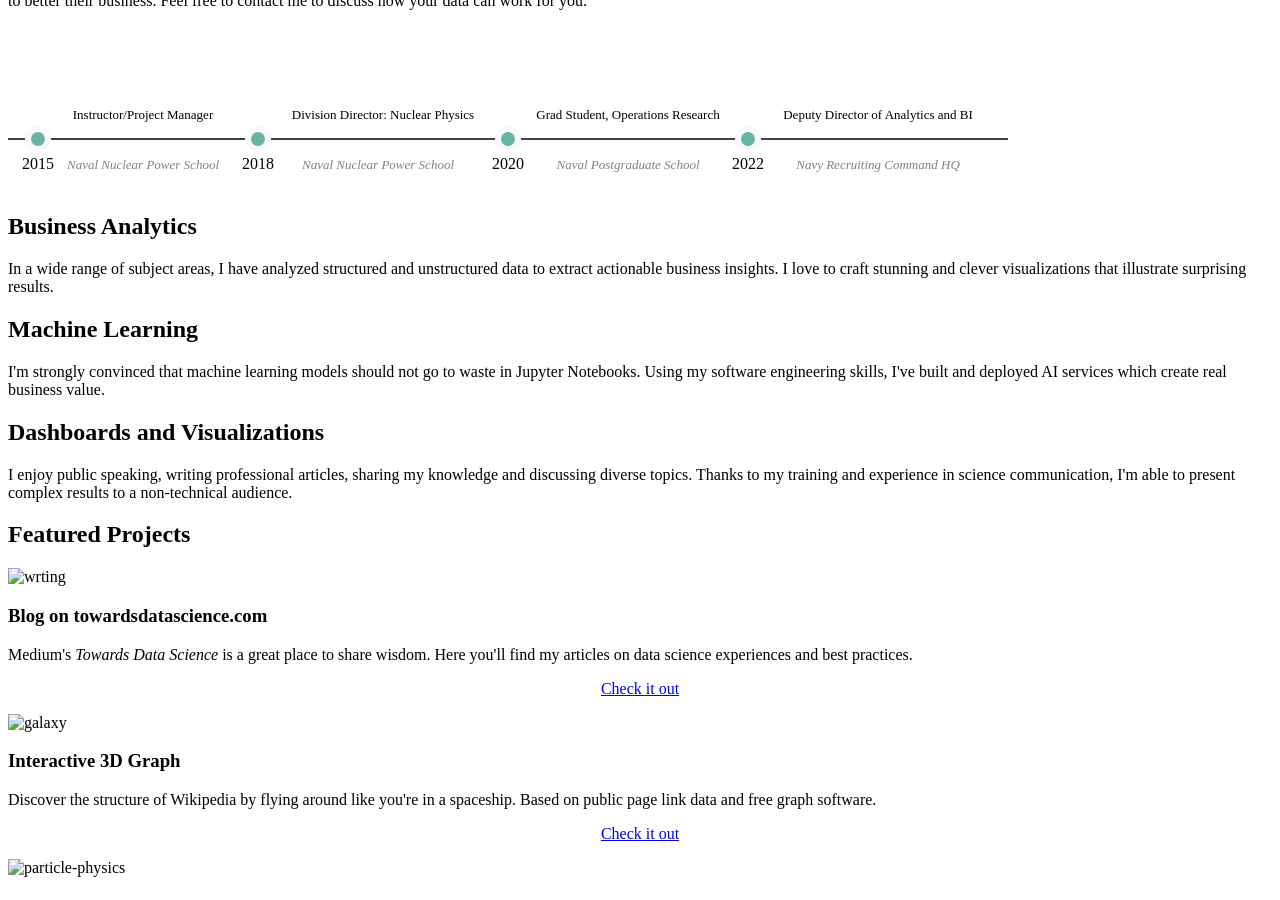
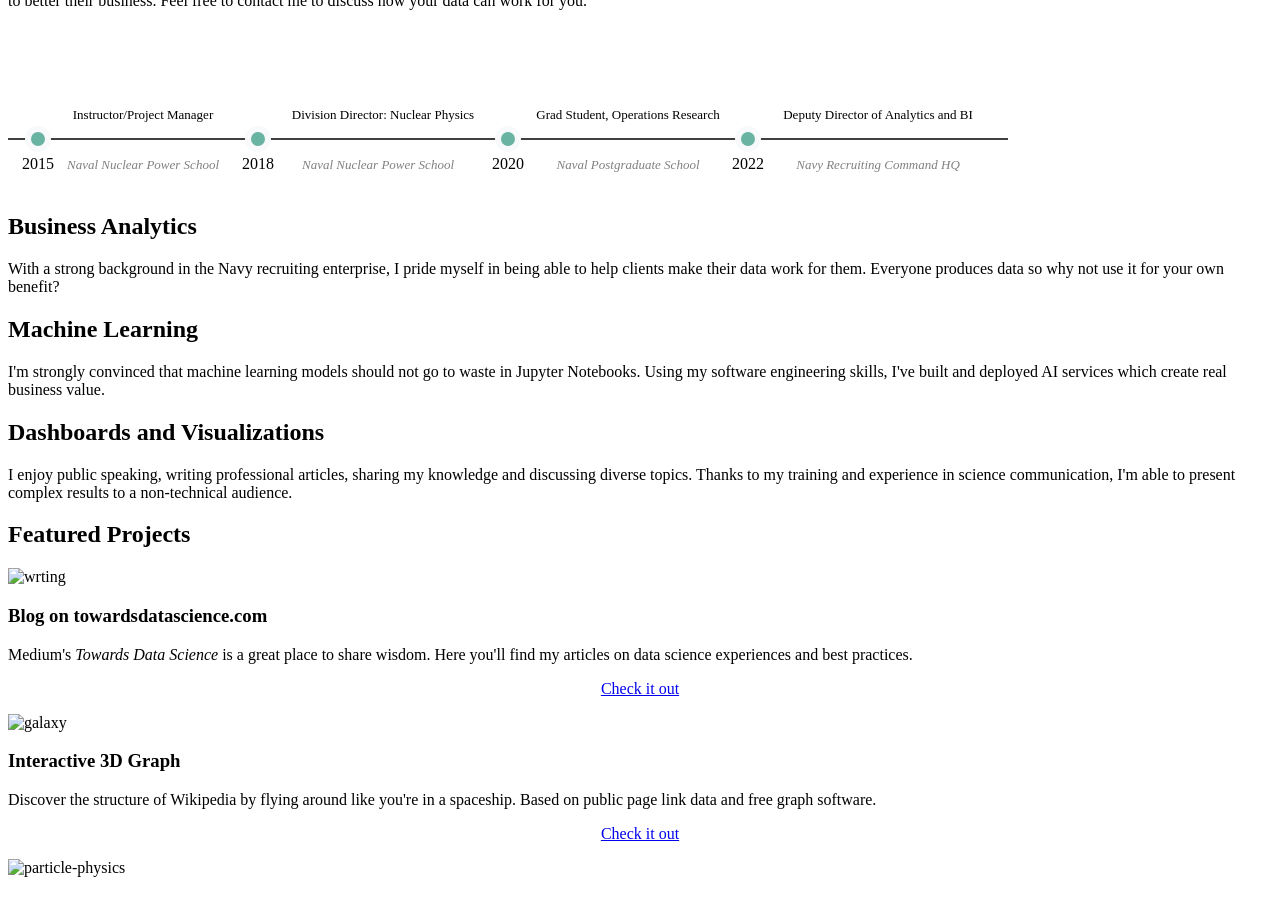
Before and after one commit to erikvvargas/king_vargas_analytics, a Jekyll site: the page built from index.html, in a window 1280 px wide and 900 px high, scrolled down 664 px. Built offline with Jekyll 4.4.1, drawn with Linux system fonts in a browser that asks for light colours.

Commit message:
testing icons

```diff
--- a/_includes/about.html
+++ b/_includes/about.html
@@ -50,19 +50,18 @@
   <div class="tech">
     <h2>Business Analytics </h2>
   <div class="icons">
-      <i class="fa-sharp fa-solid fa-chart-mixed-up-circle-dollar"></i>
+      <i class="icon-fas fa-solid fa-chart-mixed-up-circle-dollar"></i>
 
     </div>
     <p>
-      In a wide range of subject areas, I have analyzed structured and unstructured data to extract actionable business insights.
-      I love to craft stunning and clever visualizations that illustrate surprising results.
+      With a strong background in the Navy recruiting enterprise, I pride myself in being able to help clients make their data work for them. Everyone produces data so why not use it for your own benefit?
     </p>
   </div>
 
   <div class="tech">
     <h2>Machine Learning</h2>
   <div class="icons">
-      <i class="fa-regular fa-head-side-gear"></i>
+      <i class="icon-fas fa-head-side-gear"></i>
 
     </div>
     <p>
@@ -73,7 +72,7 @@
   <div class="tech">
     <h2>Dashboards and Visualizations</h2>
   <div class="icons">
-      <i class="fa-sharp fa-light fa-chart-candlestick"></i>
+      <i class="icon-fas fa-light fa-chart-candlestick"></i>
 
     </div>
     <p>
```
